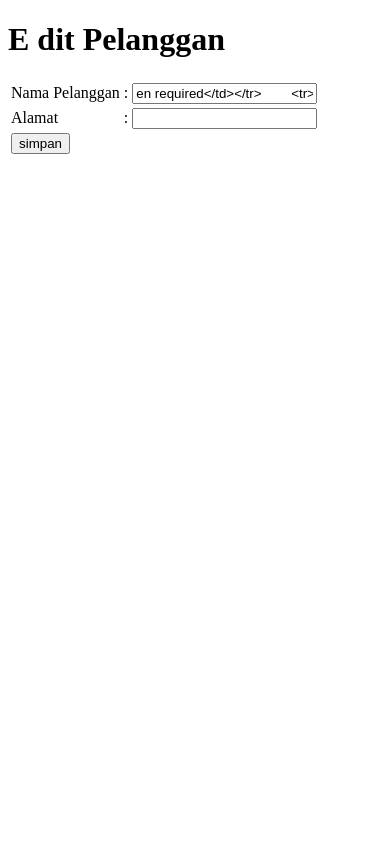
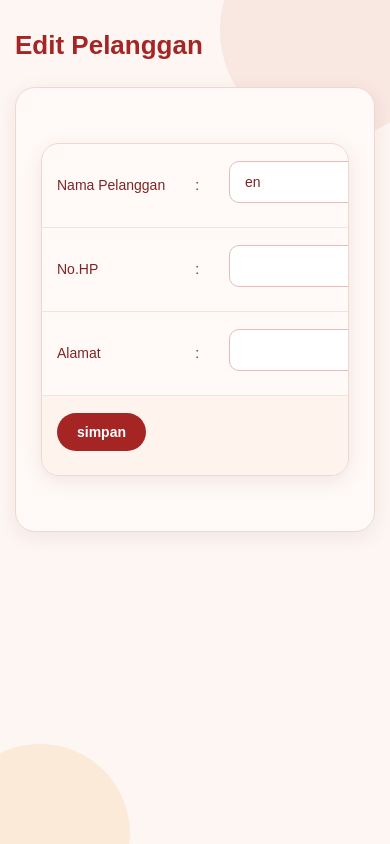
Before and after one commit to anisaamirulla/warung-abc, a PHP site: page /edit_pelanggan.php?id=1 in a window 390 px wide. Run offline with PHP 8.4, Linux system fonts and the light colour scheme; a user stored in the database is signed in; tables that the repository leaves empty hold one stand-in row (values such as "Sample post").

Commit message:
masih acak-acakan

```diff
--- a/buat_awal.php
+++ b/buat_awal.php
@@ -2,7 +2,7 @@
 include 'config/koneksi.php';
 
 $nama = 'Administrator';
-$username = 'admin';
+$username = 'admin2';
 $password = password_hash('admin123', PASSWORD_DEFAULT);
 $role = 'admin';
 
--- a/dashboard.php
+++ b/dashboard.php
@@ -19,6 +19,9 @@ include 'include/cek_session.php';
 <?php if ($_SESSION['role'] == 'admin' || $_SESSION['role'] == 'kasir') { ?>
     <li><a href="transaksi.php">Transaksi Kasir</a></li>
     <li><a href="riwayat_transaksi.php">Riwayat Transaksi</a></li>
+    <li><a href="data_pelanggan.php">Data Pelanggan</a></li>
+    <li><a href="laporan_harian.php">Laporan Harian</a></li>
+    <li><a href="laporan_bulanan.php">Laporan Bulanan</a></li>
 <?php } ?>
 </ul>
 
--- a/edit_pelanggan.php
+++ b/edit_pelanggan.php
@@ -9,15 +9,17 @@ $data = mysqli_fetch_assoc($hasil);
 ?>
 <!DOCTYPE html>
 <html>
-<head><title>Edit Pelanggan - Warung ABC</title></head>
+<head><title>Edit Pelanggan - Warung ABC</title>
+ <link rel="stylesheet" href="style.css">
+</head>
 <body>
-    <h1>E dit Pelanggan</h1>
+    <h1>Edit Pelanggan</h1>
     <form action="proses_edit_pelanggan.php" method="POST">
         <input type="hidden" name="id_pelanggan" value="<?php echo $data['id_pelanggan']; ?>">
     <table>
         <tr><td>Nama Pelanggan</td><td>:</td>
-                <td><input type="text" name="nama_pelanggan" value="<?php echo $data['nama_pelanggan']; ?> required</td></tr>
-        <tr><td>No HP</td><td>:</td>
+                <td><input type="text" name="nama_pelanggan" value="<?php echo $data['nama_pelanggan']; ?>" required></td></tr>
+        <tr><td>No.HP</td><td>:</td>
                 <td><input type="text" name="no_hp"></td></tr>
         <tr><td>Alamat</td><td>:</td>
                 <td><input type="text" name="alamat"></td></tr>
--- a/laporan_harian.php
+++ b/laporan_harian.php
@@ -6,7 +6,7 @@ $tanggal = isset($_GET['tanggal']) ? $_GET['tanggal']: date('Y-m-d');
 $tanggal = mysqli_real_escape_string($koneksi, $tanggal);
 
 $sql = "SELECT t.no_transaksi, t.tanggal, t.total_bayar, u.nama_lengkap AS nama_kasir";
-$sql .= " FROM tbl_transaksi t JOIN tbl_user u ON t.id_kasir = u.id_kasir";
+$sql .= " FROM tbl_transaksi t JOIN tbl_user u ON t.id_kasir = u.id_user";
 $sql .= " WHERE DATE(t.tanggal) = '$tanggal' ORDER BY t.tanggal ASC";
 $hasil = mysqli_query($koneksi, $sql);
 
--- a/proses_edit_pelanggan.php
+++ b/proses_edit_pelanggan.php
@@ -22,7 +22,7 @@ if (mysqli_query($koneksi, $sql)) {
     header('Location: data_pelanggan.php');
     exit;
 } else {
-    echo 'Gagal mengubah data: ' . mysqli_error($koneksi)
+    echo 'Gagal mengubah data: ' . mysqli_error($koneksi);
 
 }
 ?>
--- a/proses_tambah_pelanggan.php
+++ b/proses_tambah_pelanggan.php
@@ -1,5 +1,4 @@
 <?php
-session_start();
 include 'include/cek_session.php';
 include 'config/koneksi.php';
 
@@ -7,7 +6,7 @@ $nama = mysqli_real_escape_string($koneksi, $_POST['nama_pelanggan']);
 $hp  = mysqli_real_escape_string($koneksi, $_POST['no_hp']);
 $alamat = mysqli_real_escape_string($koneksi, $_POST['alamat']);
 
-$sql = "INSERT INTO tbl_pelanggan ((nama_pelanggan, no_hp, alamat)";
+$sql = "INSERT INTO tbl_pelanggan (nama_pelanggan, no_hp, alamat)";
 $sql  .= " VALUES ('$nama', '$hp', '$alamat')";
 
 if (mysqli_query($koneksi, $sql)) {
--- a/struk.php
+++ b/struk.php
@@ -1,5 +1,5 @@
 <?php
-include 'includes/cek_session.php';
+include 'include/cek_session.php';
 include 'config/koneksi.php';
 
 $id_transaksi = $_GET['id'];
--- a/style.css
+++ b/style.css
@@ -442,3 +442,227 @@ p a[href*="dashboard"]:hover {
         max-width: 420px;
     }
 }
+
+/* ===== TAMPILAN WARUNG ABC ===== */
+
+* {
+    box-sizing: border-box;
+}
+
+body {
+    margin: 0;
+    padding: 40px;
+    font-family: Arial, sans-serif;
+    background: #fdf6f2;
+    color: #7f2424;
+}
+
+/* Judul */
+h1, h2 {
+    color: #a52525;
+    font-weight: bold;
+}
+
+/* Container umum */
+form {
+    background: #fffaf7;
+    padding: 25px;
+    border-radius: 20px;
+    box-shadow: 0 5px 20px rgba(120, 40, 40, 0.08);
+    max-width: 700px;
+    margin: 20px auto;
+}
+
+/* Input */
+input[type="text"],
+input[type="number"],
+input[type="date"],
+input[type="password"],
+select {
+    padding: 12px 15px;
+    border: 1px solid #e5bcbc;
+    border-radius: 10px;
+    outline: none;
+    background: #fff;
+    color: #7f2424;
+}
+
+input:focus,
+select:focus {
+    border-color: #a52525;
+}
+
+/* Tombol */
+button,
+input[type="submit"] {
+    border: none;
+    padding: 11px 20px;
+    border-radius: 25px;
+    background: #a52525;
+    color: white;
+    font-weight: bold;
+    cursor: pointer;
+    transition: 0.2s;
+}
+
+button:hover,
+input[type="submit"]:hover {
+    background: #861c1c;
+}
+
+/* Link */
+a {
+    color: #a52525;
+    text-decoration: none;
+    font-weight: bold;
+}
+
+a:hover {
+    color: #721818;
+}
+
+/* ===== TABEL ===== */
+
+table {
+    width: 90%;
+    margin: 30px auto;
+    border-collapse: separate;
+    border-spacing: 0;
+    overflow: hidden;
+    border-radius: 18px;
+    background: #fffaf7;
+    box-shadow: 0 5px 20px rgba(120, 40, 40, 0.10);
+}
+
+th {
+    background: #a52525;
+    color: white;
+    padding: 15px;
+    text-align: left;
+}
+
+td {
+    padding: 15px;
+    border-bottom: 1px solid #e8caca;
+    color: #7f2424;
+}
+
+tr:last-child td {
+    border-bottom: none;
+}
+
+tr:hover td {
+    background: #fff0eb;
+}
+
+/* ===== TOMBOL AKSI ===== */
+
+.btn {
+    display: inline-block;
+    padding: 9px 16px;
+    border-radius: 20px;
+    background: #f2d4cd;
+    color: #8b2525;
+    font-weight: bold;
+}
+
+.btn:hover {
+    background: #a52525;
+    color: white;
+}
+
+/* ===== BAGIAN CARD ===== */
+
+.card {
+    background: #fffaf7;
+    border-radius: 25px;
+    padding: 25px;
+    box-shadow: 0 5px 20px rgba(120, 40, 40, 0.10);
+}
+
+/* ===== DASHBOARD ===== */
+
+.container {
+    max-width: 1100px;
+    margin: auto;
+}
+
+.menu {
+    display: grid;
+    grid-template-columns: repeat(3, 1fr);
+    gap: 20px;
+}
+
+.menu a {
+    display: flex;
+    align-items: center;
+    justify-content: center;
+    min-height: 120px;
+    background: #a52525;
+    color: white;
+    border-radius: 25px;
+    font-size: 18px;
+    font-weight: bold;
+    box-shadow: 0 5px 15px rgba(120, 40, 40, 0.12);
+}
+
+.menu a:hover {
+    background: #c33a3a;
+    transform: translateY(-3px);
+}
+
+/* ===== FORM EDIT / TAMBAH ===== */
+
+form label {
+    display: inline-block;
+    width: 130px;
+    margin-bottom: 15px;
+    font-weight: bold;
+}
+
+/* ===== BACKGROUND DEKORASI ===== */
+
+body::before {
+    content: "";
+    position: fixed;
+    width: 220px;
+    height: 220px;
+    border-radius: 50%;
+    background: #f7ded5;
+    top: -80px;
+    right: -50px;
+    z-index: -1;
+}
+
+body::after {
+    content: "";
+    position: fixed;
+    width: 180px;
+    height: 180px;
+    border-radius: 50%;
+    background: #f8e6cc;
+    bottom: -80px;
+    left: -50px;
+    z-index: -1;
+}
+
+/* ===== RESPONSIVE ===== */
+
+@media (max-width: 800px) {
+    body {
+        padding: 20px;
+    }
+
+    .menu {
+        grid-template-columns: 1fr;
+    }
+
+    table {
+        width: 100%;
+        font-size: 14px;
+    }
+
+    form {
+        width: 100%;
+    }
+}
--- a/tambah_pelanggan.php
+++ b/tambah_pelanggan.php
@@ -3,7 +3,7 @@
 <html>
 <head><title>Tambah Pelanggan - Warung ABC</title></head>
 <body>
-    <h1>Tamabh Pelanggan</h1>
+    <h1>Tambah Pelanggan</h1>
     <form action= "proses_tambah_pelanggan.php" method="POST">
         <table>
             <tr><td>Nama Pelanggan</td><td>:</td>
```
Also changed, not shown: laporan_bulanan.php (+6 -9 lines).
